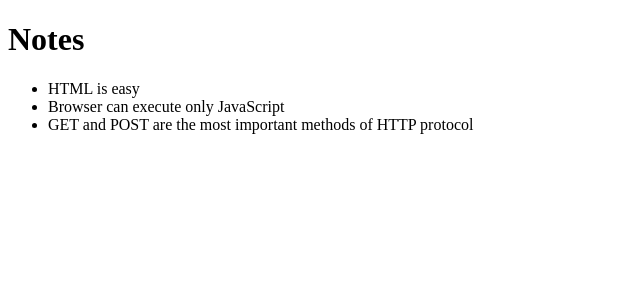
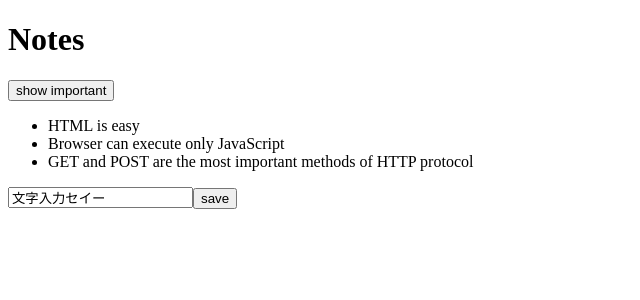
Before and after one commit to su3aki/FullStackOpen, a React (Create React App) app in the folder part2/: page / in a window 1280 px wide. Shown: the top 300 px of the page, without its empty margins (0-640 px from the left). Built offline with nearby package versions, Linux system fonts and the light colour scheme.

Commit message:
part2compB

```diff
--- a/part2/src/App.js
+++ b/part2/src/App.js
@@ -1,15 +1,54 @@
-import React from 'react'
+import React, { useState } from 'react'
 import Note from './components/Note'
 
-const App = ({ notes }) => {
+const App = (props) => {
+  const [notes, setNotes] = useState(props.notes)
+  const [newNote, setNewNote] = useState('文字入力セイー')
+  const [showAll, setShowAll] = useState(true)
+
+  const addNote = (event) => {
+    event.preventDefault()
+    const noteObject = {
+      content: newNote,
+      date: new Date().toISOString(),
+      important: Math.random() < 0.5,
+      id: notes.length + 1,
+    }
+
+    setNotes(notes.concat(noteObject))
+    setNewNote('')
+    console.log('button clicked', event.target)
+  }
+
+  const handleNoteChange = (event) => {
+    console.log(event.target.value)
+    setNewNote(event.target.value)
+  }
+
+  const notesToShow = showAll
+    ? notes
+    : notes.filter(note => note.important === true)
+
   return (
     <div>
       <h1>Notes</h1>
+      <div>
+        <button onClick={() => setShowAll(!showAll)}>
+          show {showAll ? 'important' : 'all' }
+        </button>
+      </div>
       <ul>
-        {notes.map((note) =>
+        {notesToShow.map(note =>
           <Note key={note.id} note={note} />
         )}
       </ul>
+      <form onSubmit={addNote}>
+        <input
+          value={newNote}
+          onChange={handleNoteChange}
+        />
+        <button type="submit">save</button>
+      </form>
     </div>
   )
 }
```
Also changed, not shown: 1 other file (tests, documents, lock files or other folders).
